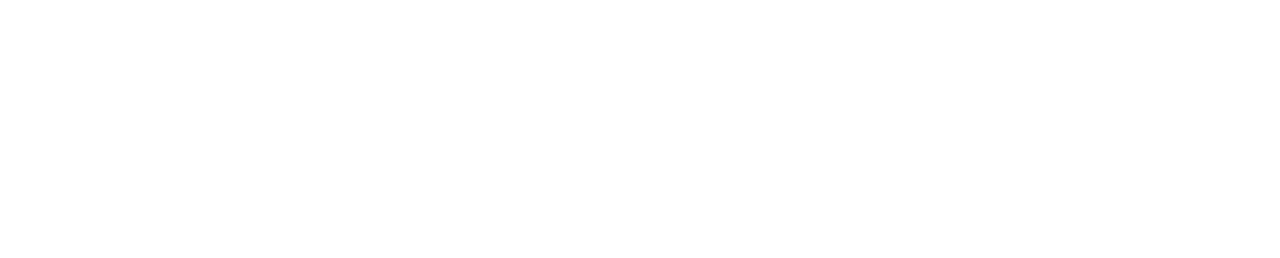
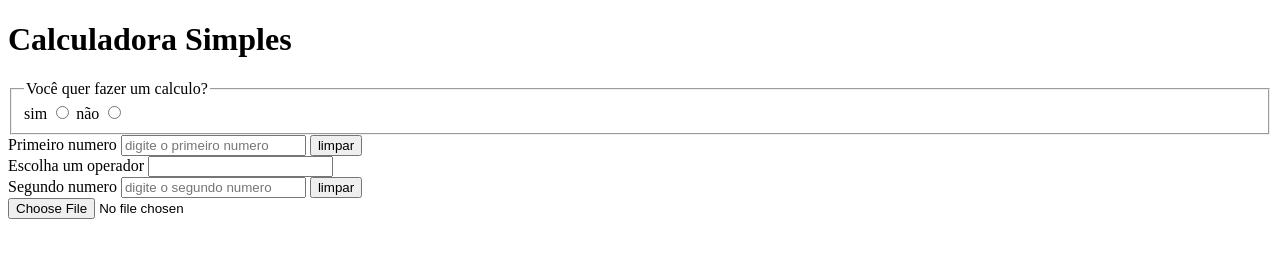
Before and after one commit to GabeGreison/simpleCalculator, a plain HTML site: page index.html in a window 1280 px wide. Drawn offline with Linux system fonts and the light colour scheme.

Commit message:
estudando formulários html

```diff
--- a/index.html
+++ b/index.html
@@ -8,6 +8,45 @@
 </head>
 
 <body>
-        <script src="./simpleCalculator.js"></script>
+    <script src="./simpleCalculator.js"></script>
+<h1>Calculadora Simples</h1>
+<fieldset>
+    <legend>Você quer fazer um calculo?</legend>
+
+    <label for="yes">sim</label>
+    <input type="radio" name="coffee" id="yes">
+
+    <label for="no">não</label>
+    <input type="radio" name="coffee" id="no">
+</fieldset>
+
+<datalist id="operadores">
+    <option value="Soma"></option>
+    <option value="Subtração"></option>
+    <option value="Multiplicação"></option>
+    <option value="Divisão"></option>
+</datalist>
+
+<form action=""></form>
+<form action="" method="GET" id="numero 1">
+
+    <label for="senha">Primeiro numero</label>
+    <input id="senha" type="number" placeholder="digite o primeiro numero" size="15">
+    <button type="reset"> limpar</button>
+
+</form>
+
+<label for="ope">Escolha um operador</label>
+<input type="" name="operadores" id="ope" list="operadores">
+
+<form action="" method="GET" id="numero 2">
+
+    <label for="senha">Segundo numero</label>
+    <input id="senha" type="number" placeholder="digite o segundo numero" size="15">
+    <button type="reset"> limpar</button>
+
+</form>
+
+<input type="file">
 </body>
 </html>
```
